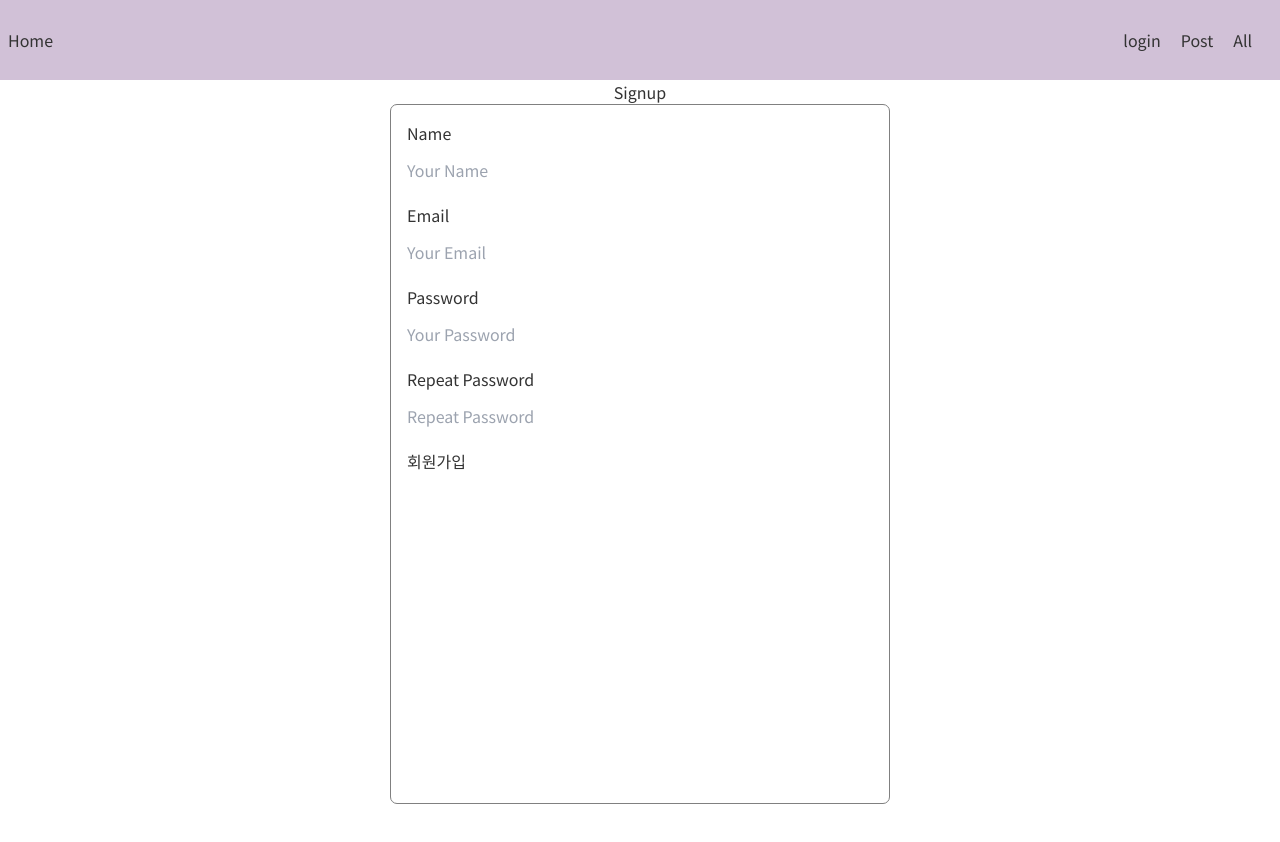
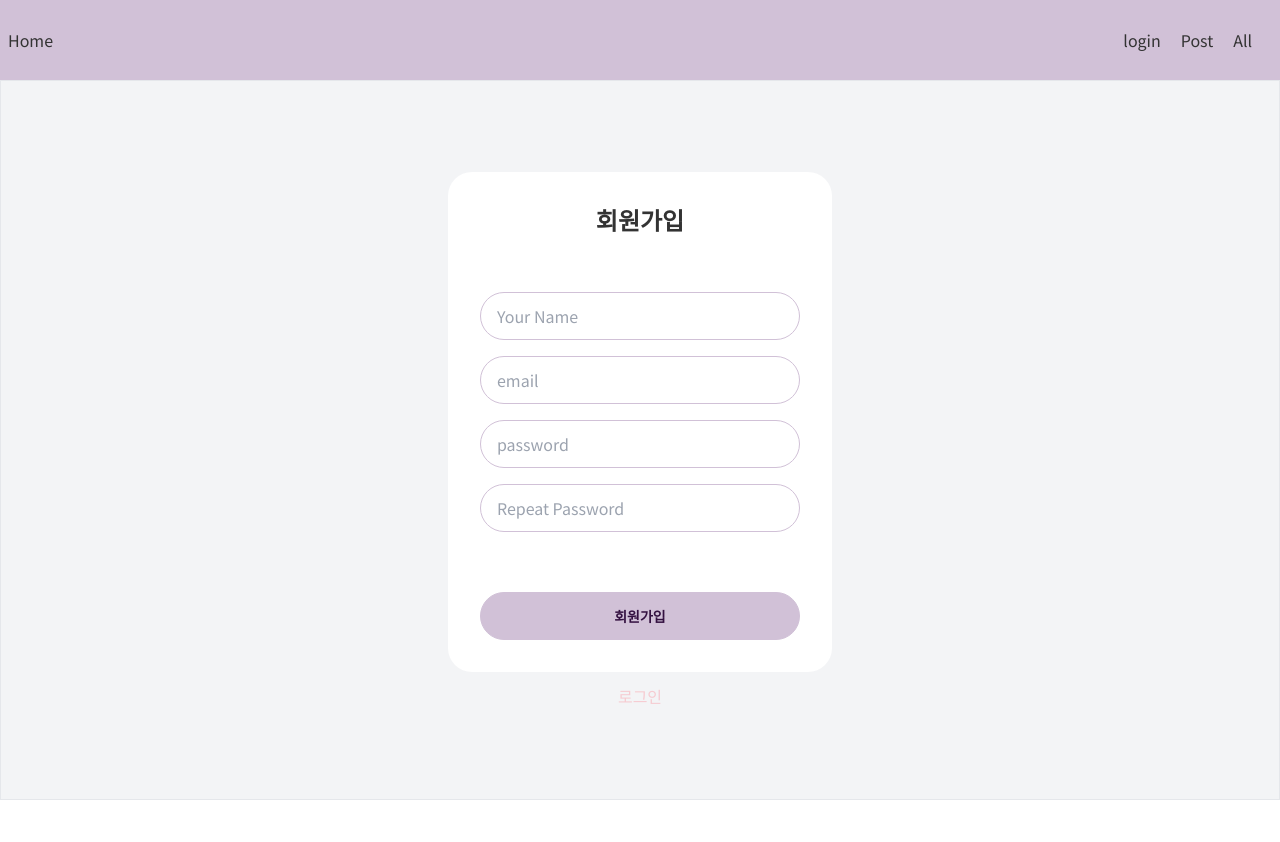
Before and after one commit to vnfma0218/badminton-frontend, a Next.js app: page /signup in a window 1280 px wide. Shown: the top 842 px of the page. Built offline with nearby package versions, Linux system fonts and the light colour scheme.

Commit message:
feat: 코드 정리 및 토스트 모달 수정

```diff
--- a/src/components/Layout/Layout.tsx
+++ b/src/components/Layout/Layout.tsx
@@ -1,13 +1,18 @@
+import { useAppSelector } from '@/store/hooks'
+import { alertState } from '@/store/slices/AlertSlice'
 import React from 'react'
+import ToastModal from '../Modal/ToastModal'
 
 interface LayoutProps {
   children: React.ReactNode
 }
 
 const Layout = ({ children }: LayoutProps) => {
+  const { show } = useAppSelector(alertState)
   return (
     <div data-theme='pastel' className='h-screen mb-40'>
       {children}
+      {show && <ToastModal />}
     </div>
   )
 }
--- a/src/components/Modal/ToastModal.tsx
+++ b/src/components/Modal/ToastModal.tsx
@@ -4,20 +4,17 @@ import { useEffect } from 'react'
 
 const ToastModal = () => {
   const dispatch = useAppDispatch()
-  const { show, message, duration, type } = useAppSelector(alertState)
+  const { message, duration } = useAppSelector(alertState)
 
-  console.log(show, message, duration, type)
   useEffect(() => {
     setTimeout(() => {
       dispatch(removeAlert())
     }, duration)
-
-    return () => {}
   }, [])
 
   return (
-    <div className={`${show ? '' : 'hidden'} toast absolute left-1/2`}>
-      <div className={`alert alert-${type}`}>
+    <div className='toast'>
+      <div className={`alert alert-${'primary'}`}>
         <div>
           <span>{message}</span>
         </div>
--- a/src/pages/_app.tsx
+++ b/src/pages/_app.tsx
@@ -16,7 +16,7 @@ function MyApp({ Component, pageProps }: AppProps) {
       <AuthProvider>
         <Layout>
           <Navigation />
-          <main className='pt-20 h-full'>
+          <main className='pt-20 h-screen'>
             <Component {...pageProps} />
           </main>
         </Layout>
--- a/src/pages/login/temp.tsx
+++ b/src/pages/login/temp.tsx
@@ -1,6 +1,8 @@
 import { publicAxios } from '@/lib/axios'
 import { useAppDispatch } from '@/store/hooks'
+import { updateAlertState } from '@/store/slices/AlertSlice'
 import { updateAuthState } from '@/store/slices/authSlice'
+import Link from 'next/link'
 import { useRouter } from 'next/router'
 import { useForm } from 'react-hook-form'
 
@@ -20,18 +22,14 @@ const Temp = () => {
     formState: { errors },
   } = useForm<Inputs>()
 
-  console.log(watch())
-  console.log('error', errors)
-
   const onSubmitLogin = async (data: Inputs) => {
-    console.log(data)
-    console.log('submit')
+    try {
       const res = await publicAxios({
         url: '/login',
         method: 'post',
         data: {
-        email: 'vnfma0218@naver.com',
-        password: 'tkfkdgo1!',
+          email: data.email,
+          password: data.password,
         },
         withCredentials: true,
       })
@@ -41,10 +39,20 @@ const Temp = () => {
         dispatch(updateAuthState({ userId, accessToken }))
         router.replace('/')
       }
+    } catch (err) {
+      console.log(err)
+      dispatch(
+        updateAlertState({
+          show: true,
+          message: '이메일 혹은 비밀번호를 다시 확인해주세요',
+          type: 'info',
+        }),
+      )
+    }
   }
 
   return (
-    <div className='w-full h-full m-auto border p-3 bg-gray-100 flex justify-center items-center'>
+    <div className='w-full h-full m-auto border p-3 bg-gray-100 flex flex-col justify-center items-center'>
       <form onSubmit={handleSubmit(onSubmitLogin)} className='max-w-sm p-8 bg-white rounded-3xl'>
         <h1 className='text-2xl text-center font-bold mb-14'>로그인</h1>
         <input
@@ -67,6 +75,10 @@ const Temp = () => {
         <input
           {...register('password', {
             required: '비밀번호를 입력해주세요',
+            pattern: {
+              value: /^(?=.*[a-zA-z])(?=.*[0-9])(?=.*[$`~!@$!%*#^?&\\(\\)\-_=+]).{8,16}$/,
+              message: '8 ~ 16자 영문, 숫자, 특스문자를 1가지씩 조합',
+            },
           })}
           type='password'
           placeholder='password'
@@ -83,6 +95,17 @@ const Temp = () => {
           로그인
         </button>
       </form>
+      <div className='pt-3 grid grid-cols-3 divide-x-[2px] '>
+        <Link href='/signup'>
+          <a className='pl-6 cursor-pointer'>아이디 찾기</a>
+        </Link>
+        <Link href='/signup'>
+          <a className='pl-3 pr-3 cursor-pointer'>비밀번호 찾기</a>
+        </Link>
+        <Link href='/signup'>
+          <a className='pl-3 cursor-pointer'>회원가입</a>
+        </Link>
+      </div>
     </div>
   )
 }
--- a/src/pages/post/new.tsx
+++ b/src/pages/post/new.tsx
@@ -51,7 +51,6 @@ const RegisterPostPage = () => {
           글쓰기
         </button>
       </form>
-      {show && <ToastModal />}
     </div>
   )
 }
--- a/src/pages/signup/index.tsx
+++ b/src/pages/signup/index.tsx
@@ -1,4 +1,5 @@
 import styles from '@/styles/login/Login.module.css'
+import Link from 'next/link'
 
 import { useForm, SubmitHandler } from 'react-hook-form'
 import { publicAxios } from 'src/lib/axios'
@@ -45,7 +46,100 @@ const SignupPage = () => {
   //   console.log(errors);
   //  /^(?!((?:[A-Za-z]+)|(?:[~!@#$%^&*()_+=]+)|(?:[0-9]+))$)[A-Za-z\d~!@#$%^&*()_+=]{10,}$/
   return (
-    <div className={styles.login}>
+    <>
+      <div className='w-full h-full m-auto border p-3 overflow-hidden bg-gray-100 flex flex-col justify-center items-center'>
+        <form
+          onSubmit={handleSubmit(onSubmitHandler)}
+          className='max-w-sm p-8 bg-white rounded-3xl'
+        >
+          <h1 className='text-2xl text-center font-bold mb-14'>회원가입</h1>
+          <input
+            type='name'
+            placeholder='Your Name'
+            {...register('name', {
+              minLength: {
+                value: 2,
+                message: '이름은 최소 2글자 이상 입력해주세요',
+              },
+              maxLength: 10,
+              required: '이름을 입력해주세요',
+            })}
+            className={`input input-primary w-80 ${errors.name ? '' : 'mb-4'}`}
+          />
+          {errors.name?.message && (
+            <div className=''>
+              <p className='text-start ml-2 text-red-400 mb-4'>{errors.name?.message}</p>
+            </div>
+          )}
+          <input
+            {...register('email', {
+              required: '이메일을 입력해주세요',
+              pattern: {
+                value: /^[^\s@]+@[^\s@]+\.[^\s@]{2,}$/i,
+                message: '이메일 형식이 아닙니다.',
+              },
+            })}
+            type='text'
+            placeholder='email'
+            className={`input input-primary w-80 ${errors.email ? '' : 'mb-4'}`}
+          />
+          {errors.email?.message && (
+            <div className=''>
+              <p className='text-start ml-2 text-red-400 mb-4'>{errors.email?.message}</p>
+            </div>
+          )}
+          <input
+            {...register('password', {
+              required: '비밀번호를 입력해주세요',
+              pattern: {
+                value: /^(?=.*[a-zA-z])(?=.*[0-9])(?=.*[$`~!@$!%*#^?&\\(\\)\-_=+]).{8,16}$/,
+                message: '8 ~ 16자 영문, 숫자, 특스문자를 1가지씩 조합',
+              },
+            })}
+            type='password'
+            placeholder='password'
+            className={`input input-primary w-80 ${errors.password ? '' : 'mb-4'}`}
+          />
+
+          {errors.password?.message && (
+            <div className='w-full'>
+              <p className='text-start ml-2 text-red-400 mb-4 w-full'>{errors.password?.message}</p>
+            </div>
+          )}
+          <input
+            type='password'
+            placeholder='Repeat Password'
+            {...register('passwordConfirm', {
+              required: '비밀번호를 입력해주세요',
+              pattern: {
+                value: /^(?=.*[a-zA-z])(?=.*[0-9])(?=.*[$`~!@$!%*#^?&\\(\\)\-_=+]).{8,16}$/,
+                message: '8 ~ 16자 영문, 숫자, 특수문자를 1가지씩 조합',
+              },
+            })}
+            className={`input input-primary w-80 ${errors.passwordConfirm ? '' : 'mb-4'}`}
+          />
+          {errors.passwordConfirm?.message && (
+            <div className=''>
+              <p className='text-start ml-2 text-red-400 mb-4'>{errors.passwordConfirm?.message}</p>
+            </div>
+          )}
+
+          <button type='submit' className='btn btn-primary w-full mt-11'>
+            회원가입
+          </button>
+        </form>
+        <div className='pt-3'>
+          <Link href='/login/temp'>
+            <a className='cursor-pointer text-secondary'>로그인</a>
+          </Link>
+        </div>
+      </div>
+    </>
+  )
+}
+export default SignupPage
+{
+  /* <div className={styles.login}>
 <h1>Signup</h1>
 <form onSubmit={handleSubmit(onSubmitHandler)} className={styles.loginForm}>
   <div className={styles.form_control}>
@@ -112,7 +206,5 @@ const SignupPage = () => {
   <p className={styles.error_message}>{errors.passwordConfirm?.message}</p>
   <button type='submit'>회원가입</button>
 </form>
-    </div>
-  )
+</div> */
 }
-export default SignupPage
```
Lines whose indentation alone changed are shown as unchanged.
